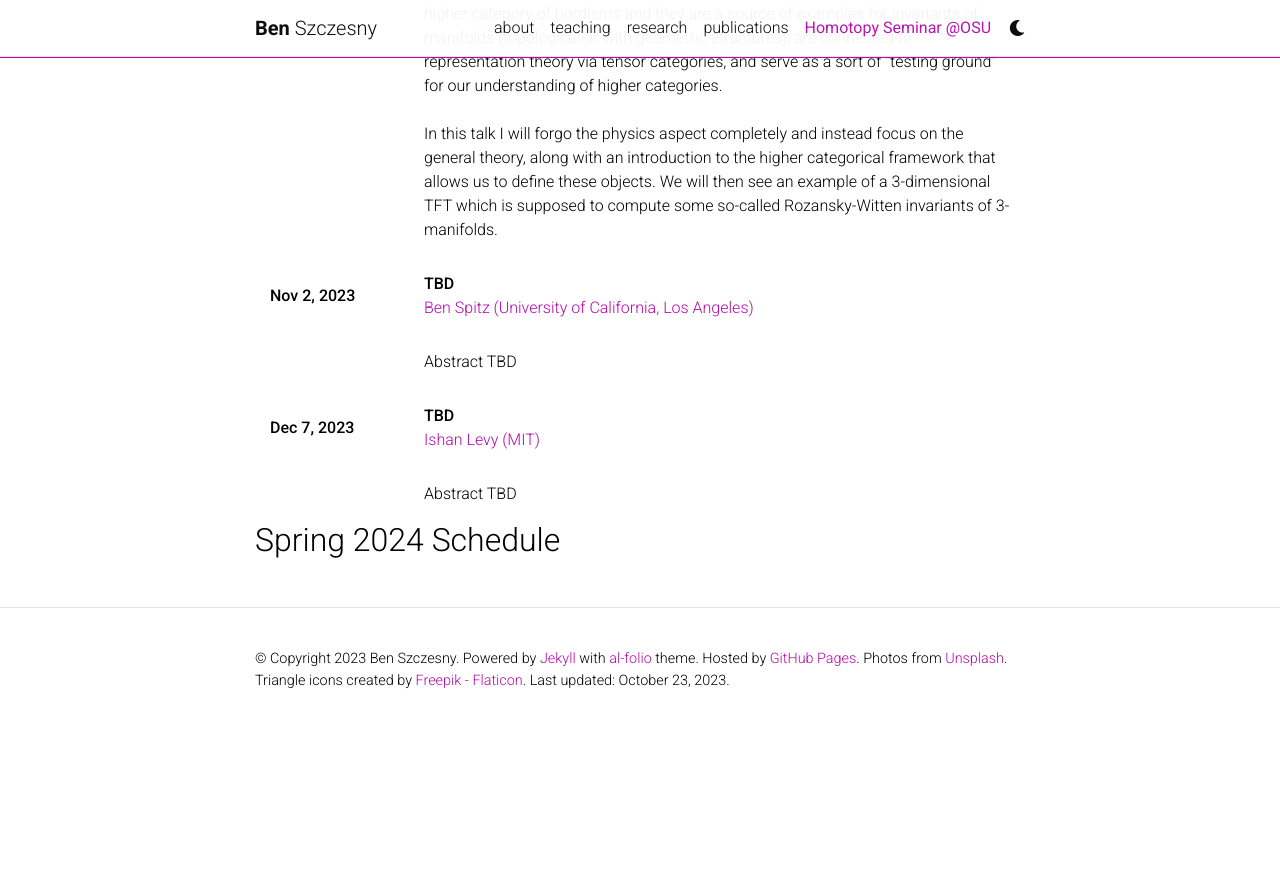
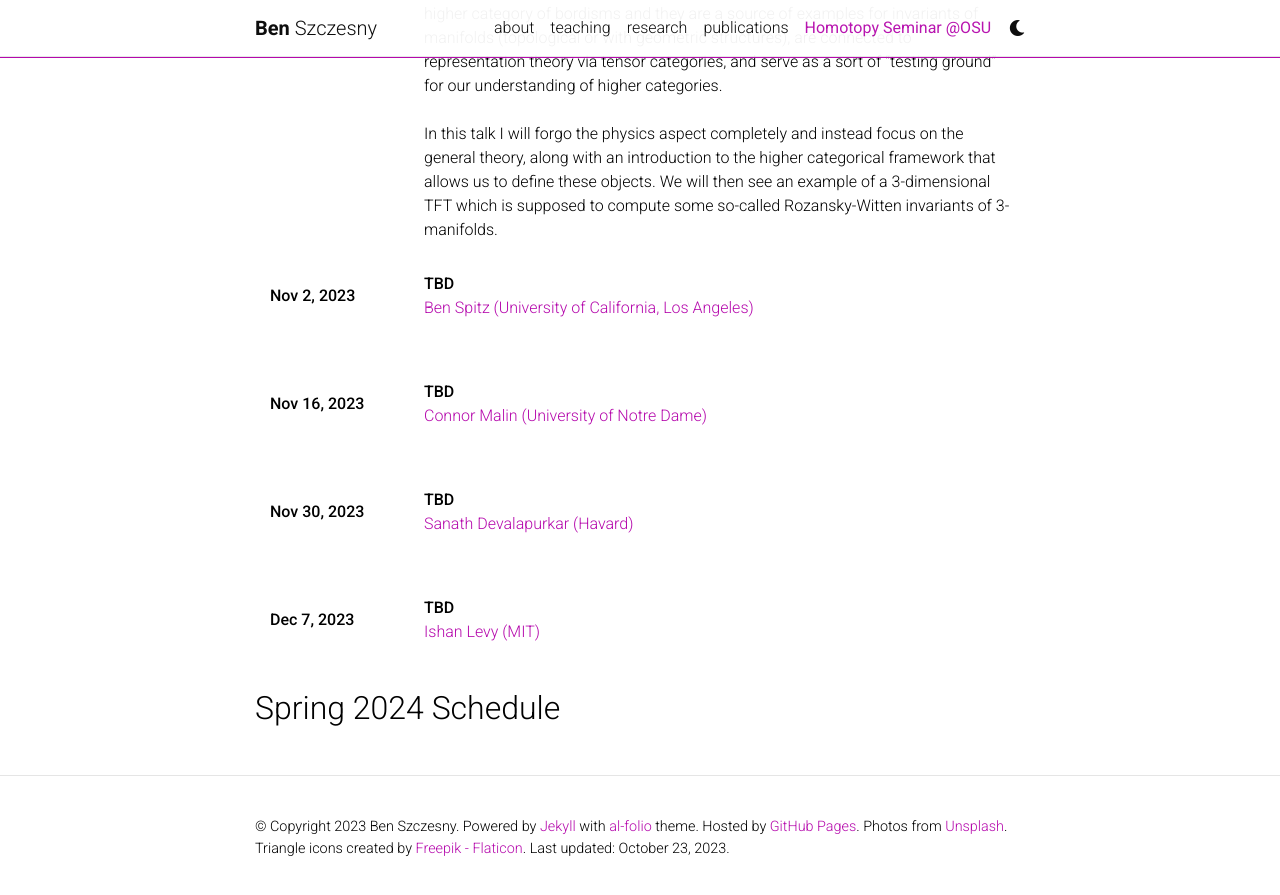
Before and after one commit to BenSzczesny/BenSzczesny.github.io, a Jekyll site: the page built from _pages/homotopyseminar.md, in a window 1280 px wide and 900 px high, scrolled down 882 px. Shown: the top 895 px of the window. Built offline with Jekyll 4.4.1, drawn with Linux system fonts in a browser that asks for light colours; comment, search, counter and statistics services are not loaded; a style sheet for code colours, icons or effects is not loaded; before the commit the page ends 1614 px from its top, so only the background shows below that.

Commit message:
updated speaker list

```diff
--- a/_pages/homotopyseminar.md
+++ b/_pages/homotopyseminar.md
@@ -56,7 +56,32 @@ In this talk I will forgo the physics aspect completely and instead focus on the
 <tr>
 <td></td>
 <td markdown="span">
-Abstract TBD
+<!-- Abstract Here-->
+</td>
+</tr>
+
+<tr>
+<td markdown="span">**Nov 16, 2023**</td>
+<td markdown="span">
+**TBD** <br> [Connor Malin (University of Notre Dame)](https://cwmalin214.github.io/) </td>
+</tr>
+<tr>
+<td></td>
+<td markdown="span">
+<!-- Abstract Here-->
+</td>
+</tr>
+
+
+<tr>
+<td markdown="span">**Nov 30, 2023**</td>
+<td markdown="span">
+**TBD** <br> [Sanath Devalapurkar (Havard)](https://sanathdevalapurkar.github.io/) </td>
+</tr>
+<tr>
+<td></td>
+<td markdown="span">
+<!-- Abstract Here-->
 </td>
 </tr>
 
@@ -68,7 +93,7 @@ Abstract TBD
 <tr>
 <td></td>
 <td markdown="span">
-Abstract TBD
+<!-- Abstract Here-->
 </td>
 </tr>
 
```
